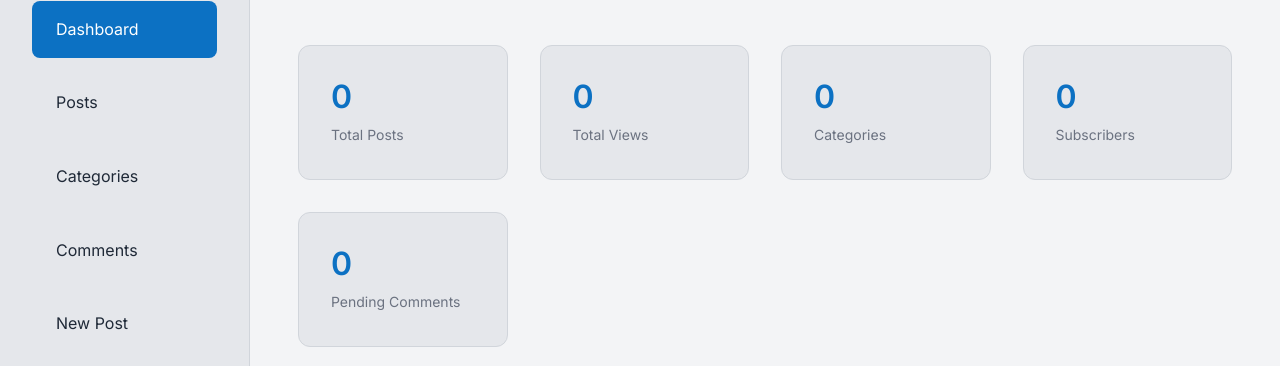
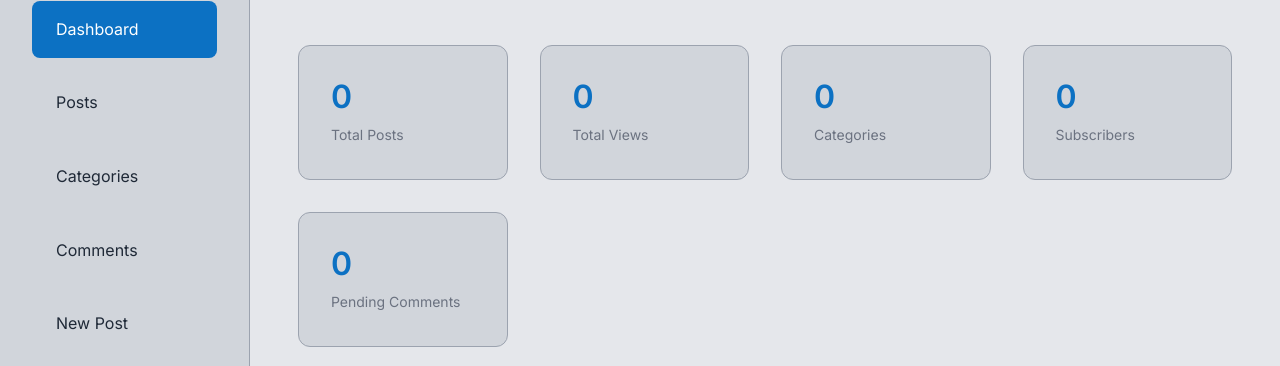
Before and after one commit to chriswdixon/chriswdixon-blog, a website: page admin/index.html in a window 1280 px wide. Shown: the part 124-490 px from the top of the page. Drawn offline with Linux system fonts and the light colour scheme; no server answers; sample sign-in values are in the browser's storage.

Commit message:
Darken admin background colors for less brightness
- Change --background-color to darker grey (#e5e7eb)
- Change --background-alt to darker grey (#d1d5db)
- Update --border-color to match darker theme (#9ca3af)
- Makes admin interface less bright and easier on the eyes

```diff
--- a/css/main.css
+++ b/css/main.css
@@ -20,9 +20,9 @@
     --text-primary: #1f2937;
     --text-secondary: #6b7280;
     --text-light: #9ca3af;
-    --background-color: #f3f4f6;
-    --background-alt: #e5e7eb;
-    --border-color: #d1d5db;
+    --background-color: #e5e7eb;
+    --background-alt: #d1d5db;
+    --border-color: #9ca3af;
 
     /* Shadows */
     --shadow-sm: 0 1px 2px 0 rgba(0, 0, 0, 0.05);
```
